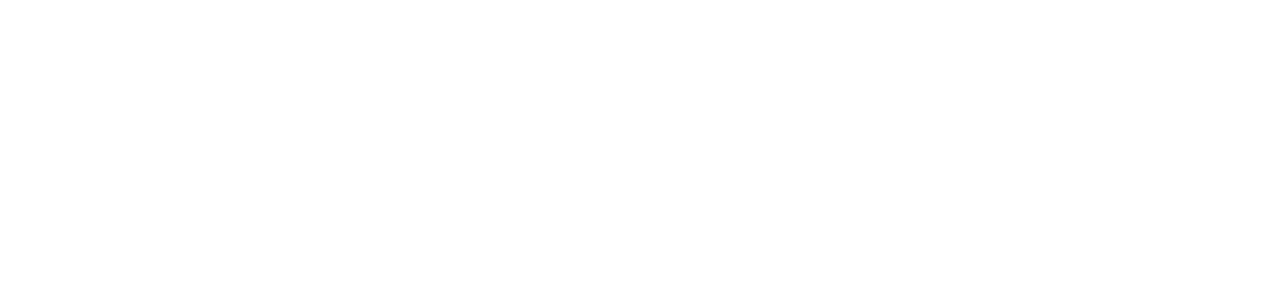
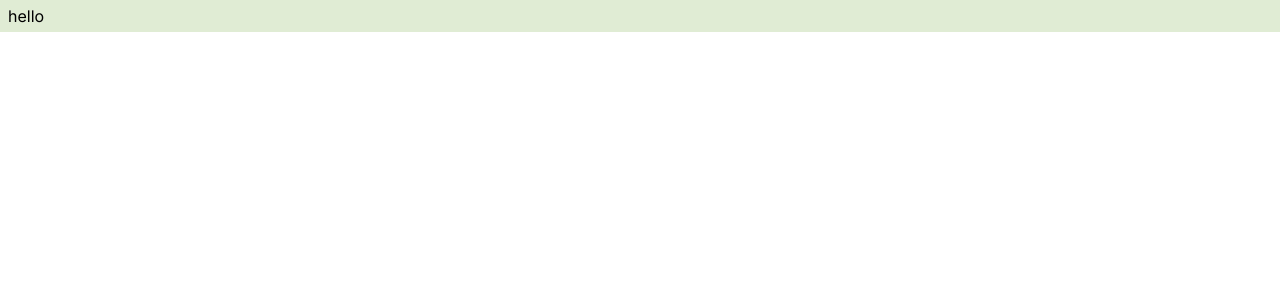
Before and after one commit to Hamza123Hussain/blog_ai_frontend, a Next.js app: page / in a window 1280 px wide. Shown: the top 300 px of the page. Built offline with nearby package versions, Linux system fonts and the light colour scheme.

Commit message:
Mounted the Navbar in the Layout

```diff
--- a/app/layout.tsx
+++ b/app/layout.tsx
@@ -1,22 +1,27 @@
-import type { Metadata } from "next";
-import { Inter } from "next/font/google";
-import "./globals.css";
+import type { Metadata } from 'next'
+import { Inter } from 'next/font/google'
+import './globals.css'
+import Navbar from '@/components/Navbar'
 
-const inter = Inter({ subsets: ["latin"] });
+const inter = Inter({ subsets: ['latin'] })
 
 export const metadata: Metadata = {
-  title: "Create Next App",
-  description: "Generated by create next app",
-};
+  title: 'Create Next App',
+  description: 'Generated by create next app',
+}
 
 export default function RootLayout({
   children,
 }: Readonly<{
-  children: React.ReactNode;
+  children: React.ReactNode
 }>) {
   return (
     <html lang="en">
-      <body className={inter.className}>{children}</body>
+      <body className={inter.className}>
+        {' '}
+        <Navbar />
+        {children}
+      </body>
     </html>
-  );
+  )
 }
```
